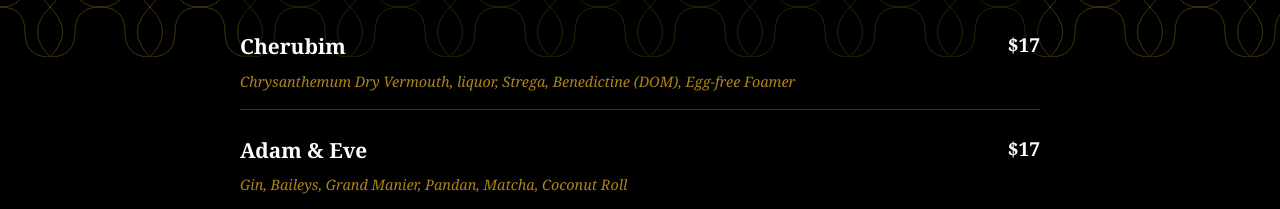
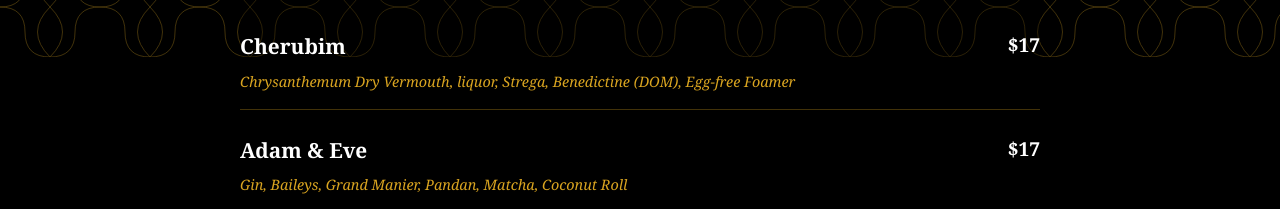
Before and after one commit to plusint/noir, a plain HTML site: page index.html in a window 1280 px wide. Shown: the part 743-952 px from the top of the page. Drawn offline with Linux system fonts and the light colour scheme.

Commit message:
1 opacity for daa520

```diff
--- a/index.html
+++ b/index.html
@@ -289,7 +289,7 @@
 
     .drink-description {
       font-size: 0.9em;
-      color: rgba(218, 165, 32, 0.8);
+      color: #DAA520;
       font-style: italic;
     }
 
```
